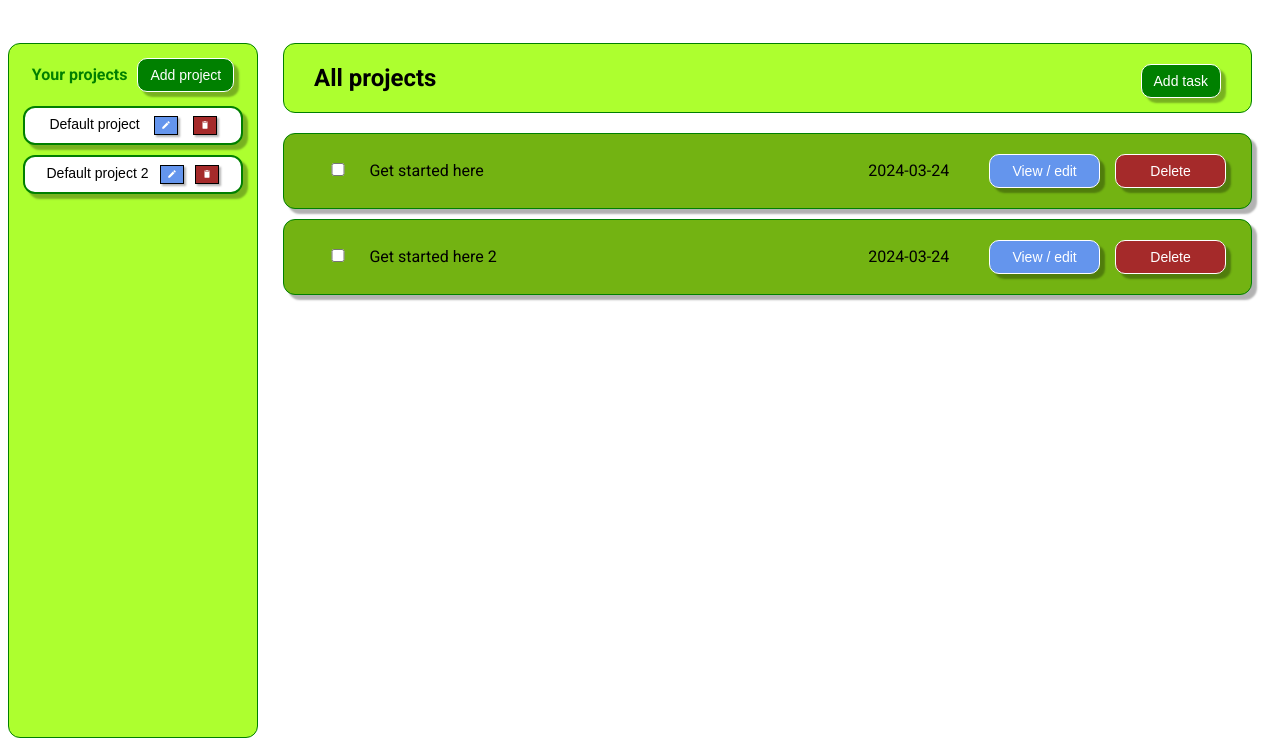
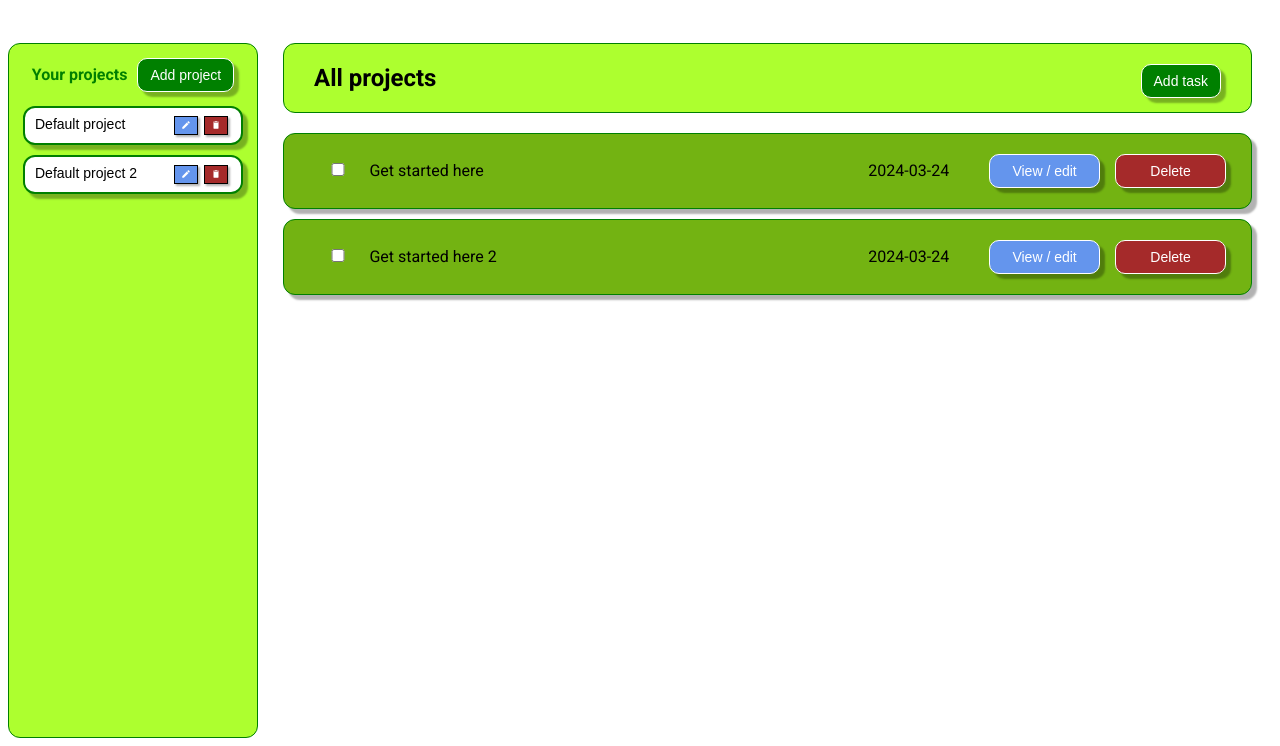
Before and after one commit to adubasava/odin-todo-list, a website built with webpack: page src/index.html in a window 1280 px wide. Shown: the part 70-816 px from the top of the page. Built offline with nearby package versions, Linux system fonts and the light colour scheme.

Commit message:
Improve project/task functions

```diff
--- a/src/displayToDos.js
+++ b/src/displayToDos.js
@@ -40,6 +40,7 @@ function displayToDos() {
 function sortProjects(project) {
     const target = document.querySelector('.task-cards');
     target.textContent = "";
+    document.querySelector('.title-tasks h2').textContent = project.title;
 
     for (let i = 0, j = tasks.length; i < j; i++) {
 
--- a/src/handleprojects.js
+++ b/src/handleprojects.js
@@ -77,7 +77,15 @@ function editProject(id) {
     document.querySelector('#epttitle').value = projects[id].title;
 
     document.getElementById(id).addEventListener('click', () => {
-        projects[id].title = document.querySelector('#epttitle').value;
+
+        let newTitle = document.querySelector('#epttitle').value;
+        for (let i = 0, j = tasks.length; i < j; i++) {
+            if (tasks[i].project == projects[id].title) {
+                tasks[i].project = newTitle;
+            }
+        }
+
+        projects[id].title = newTitle;
         displayProjects();
         dialEdit.close();
         document.getElementById(`dial-proj-${id}`).remove();
--- a/src/sidebar.js
+++ b/src/sidebar.js
@@ -32,9 +32,10 @@ function displayProjects() {
         const newTarget = document.querySelector(`#project-${i}`);
 
         addButton(`${projects[i].title}`, 'project', `btn-project-title-${i}`, newTarget);
-        addButton('', 'project-edit', `btn-project-${i}`, document.getElementById(`btn-project-title-${i}`));
+        addDiv('', 'buttons', `div-${i}`, document.getElementById(`btn-project-title-${i}`));
+        addButton('', 'project-edit', `btn-project-${i}`, document.getElementById(`div-${i}`));
         addImage('../src/pencil.svg', 10, 'filter-white', document.getElementById(`btn-project-${i}`));
-        addButton(``, 'project-delete', `del-project-${i}`, document.getElementById(`btn-project-title-${i}`));
+        addButton(``, 'project-delete', `del-project-${i}`, document.getElementById(`div-${i}`));
         addImage('../src/delete.svg', 10, 'filter-white', document.getElementById(`del-project-${i}`));
 
         document.querySelector(`#project-${i}`).addEventListener('click', () => {
--- a/src/style.css
+++ b/src/style.css
@@ -105,19 +105,23 @@ form {
     padding: 8px 10px;
     box-shadow: 5px 5px 2px 0px rgba(0,0,0,0.3);
     display: flex;
-    justify-content: space-evenly;
+    justify-content: space-between;
 }
 
 .project-edit {
     background-color: cornflowerblue;
     border: 1px solid black;
     box-shadow: 2px 2px 2px 0px rgba(0,0,0,0.3);
+    margin-left: 3px;
+    margin-right: 3px;
 }
 
 .project-delete {
     background-color: brown;
     border: 1px solid black;
     box-shadow: 2px 2px 2px 0px rgba(0,0,0,0.3);
+    margin-left: 3px;
+    margin-right: 3px;
 }
 
 .filter-white {
```
Also changed, not shown: dist/main.js.
